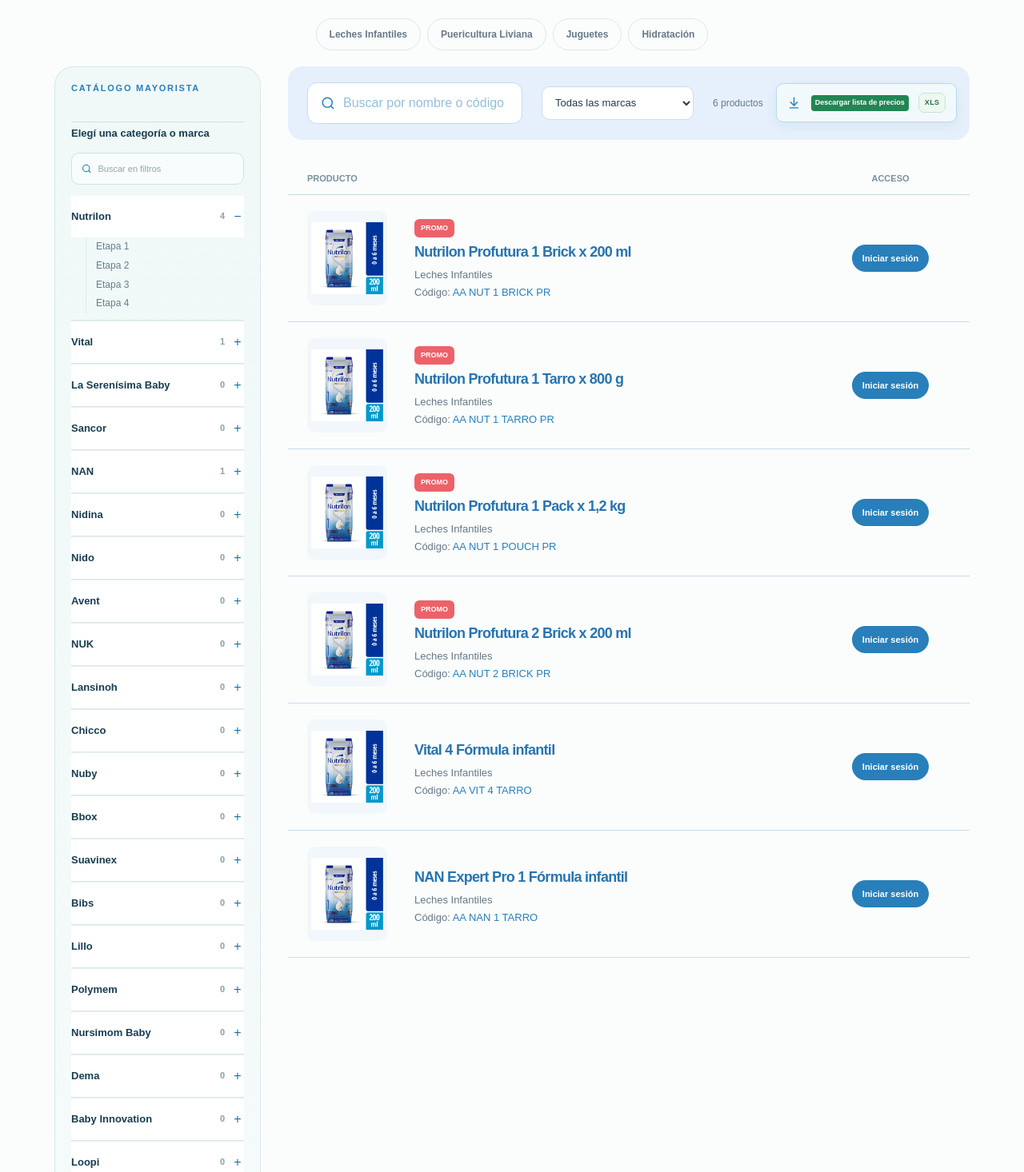
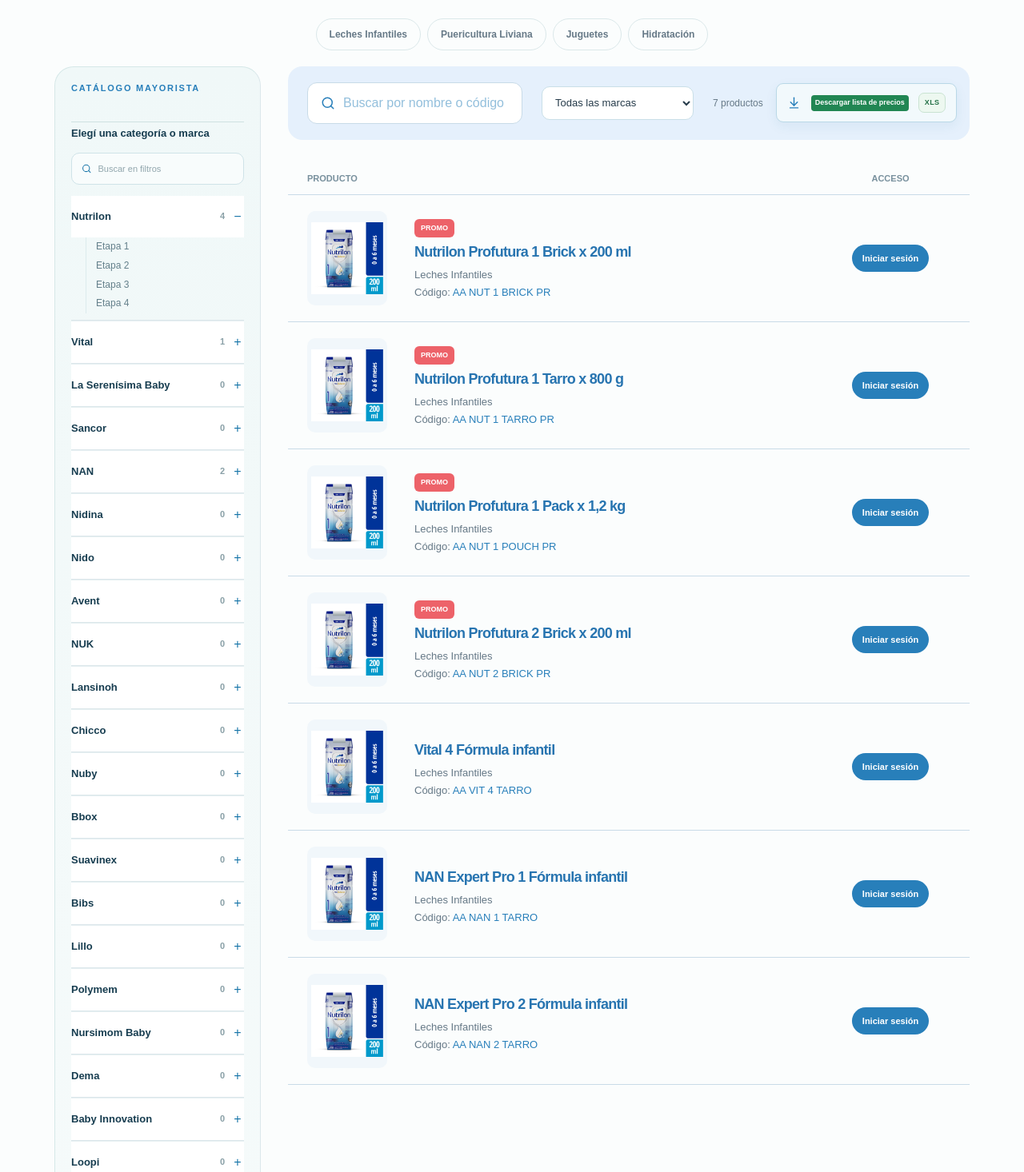
Before and after one commit to depcsuite/grupobabystore.com.ar, a Next.js app: page /productos in a window 1280 px wide. Shown: the part 244-1710 px from the top of the page at 80% size. Built offline with nearby package versions, Linux system fonts and the light colour scheme.

Commit message:
Agregar producto al carrusel más vendido

```diff
--- a/app/productos/page.tsx
+++ b/app/productos/page.tsx
@@ -71,6 +71,14 @@ const products = [
     brand: "NAN",
     name: "NAN Expert Pro 1 Fórmula infantil",
     code: "AA NAN 1 TARRO",
+    price: 29500,
+  },
+  {
+    id: "nan-2",
+    category: "Leches Infantiles",
+    brand: "NAN",
+    name: "NAN Expert Pro 2 Fórmula infantil",
+    code: "AA NAN 2 TARRO",
     price: 29500,
   },
 ];
```
